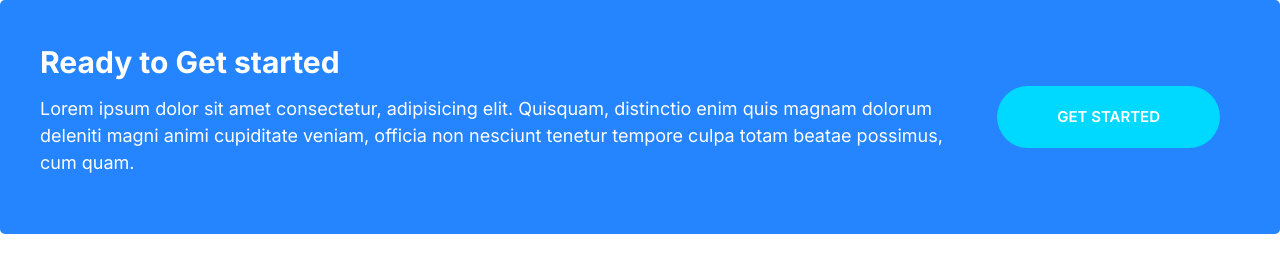
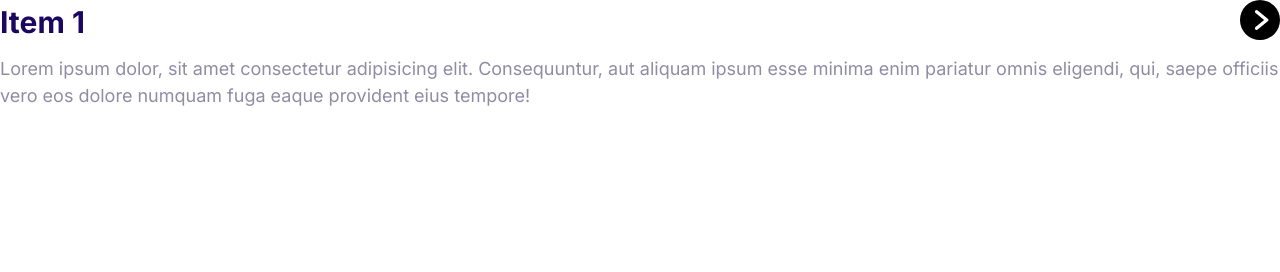
Before and after one commit to Lady-Bee/Moshify_project, a plain HTML site: page MOSHIFY/index.html in a window 1280 px wide. Drawn offline with Linux system fonts and the light colour scheme.

Commit message:
Implementing collapsibles

```diff
--- a/MOSHIFY/CSS/styles.css
+++ b/MOSHIFY/CSS/styles.css
@@ -546,3 +546,36 @@ a {
        margin: 0 2rem;
     }
 }
+
+/* COLLAPSIBLES */
+
+.collapsible__header {
+    display: flex;
+    justify-content: space-between
+}
+
+.collapsible__heading {
+    margin-top: 0;
+    font-size: 3rem;
+}
+
+.collapsible__chevron {
+    transform: rotate(90deg);
+    transition: transform 0.3s;
+}
+
+.collapsible__content {
+    max-height: 0;
+    overflow: hidden;
+    opacity: 0;
+    transition: all 0.3s;
+}
+
+.collapsible--expanded .collapsible__chevron {
+    transform: rotate(0);
+}
+
+.collapsible--expanded .collapsible__content {
+    max-height: 100vh;
+    opacity: 1;
+}
--- a/MOSHIFY/index.html
+++ b/MOSHIFY/index.html
@@ -12,14 +12,18 @@
 
 </head>
 <body>
-    <div class="callout callout--primary">
-        <div class="grid grid--1x2">
-            <div class="callout__content">
-                <h2 class="callout__heading">Ready to Get started</h2>
-                <p>Lorem ipsum dolor sit amet consectetur, adipisicing elit. Quisquam, distinctio enim quis magnam dolorum deleniti magni animi cupiditate veniam, officia non nesciunt tenetur tempore culpa totam beatae possimus, cum quam.</p>
-            </div>
-            <a href="#" class="btn btn--secondary btn--stretched">Get Started</a>
+   <div class="collapsible collapsible--expanded">
+        <header class="collapsible__header">
+            <h2 class="collapsible__heading">Item 1</h2>
+                <!-- <svg class="icon icon--primary collapsible__chevron">
+                    <use xlink:href="images/sprite.svg#chevron"></use>
+                </svg> -->
+                <img class="icon icon--primary collapsible__chevron " src="images/chevron.svg" alt="Chevron icon" />
+        </header>
+        <div class="collapsible__content">
+        Lorem ipsum dolor, sit amet consectetur adipisicing elit. Consequuntur, aut aliquam ipsum esse minima enim pariatur omnis eligendi, qui, saepe officiis vero eos dolore numquam fuga eaque provident eius tempore!
         </div>
-    </div>
+   </div>
+   <script src="js/main.js"></script>
 </body>
 </html>
--- /dev/null
+++ b/MOSHIFY/js/main.js
@@ -0,0 +1,6 @@
+const collapsibles = document.querySelectorAll(".collapsible");
+collapsibles.forEach((item) =>
+  item.addEventListener("click", function () {
+    this.classList.toggle("collapsible--expanded");
+  })
+);
```
Also changed, not shown: MOSHIFY/components/collapsibles.html (added, +13 -0 lines), MOSHIFY/images/chevron.svg (added).
